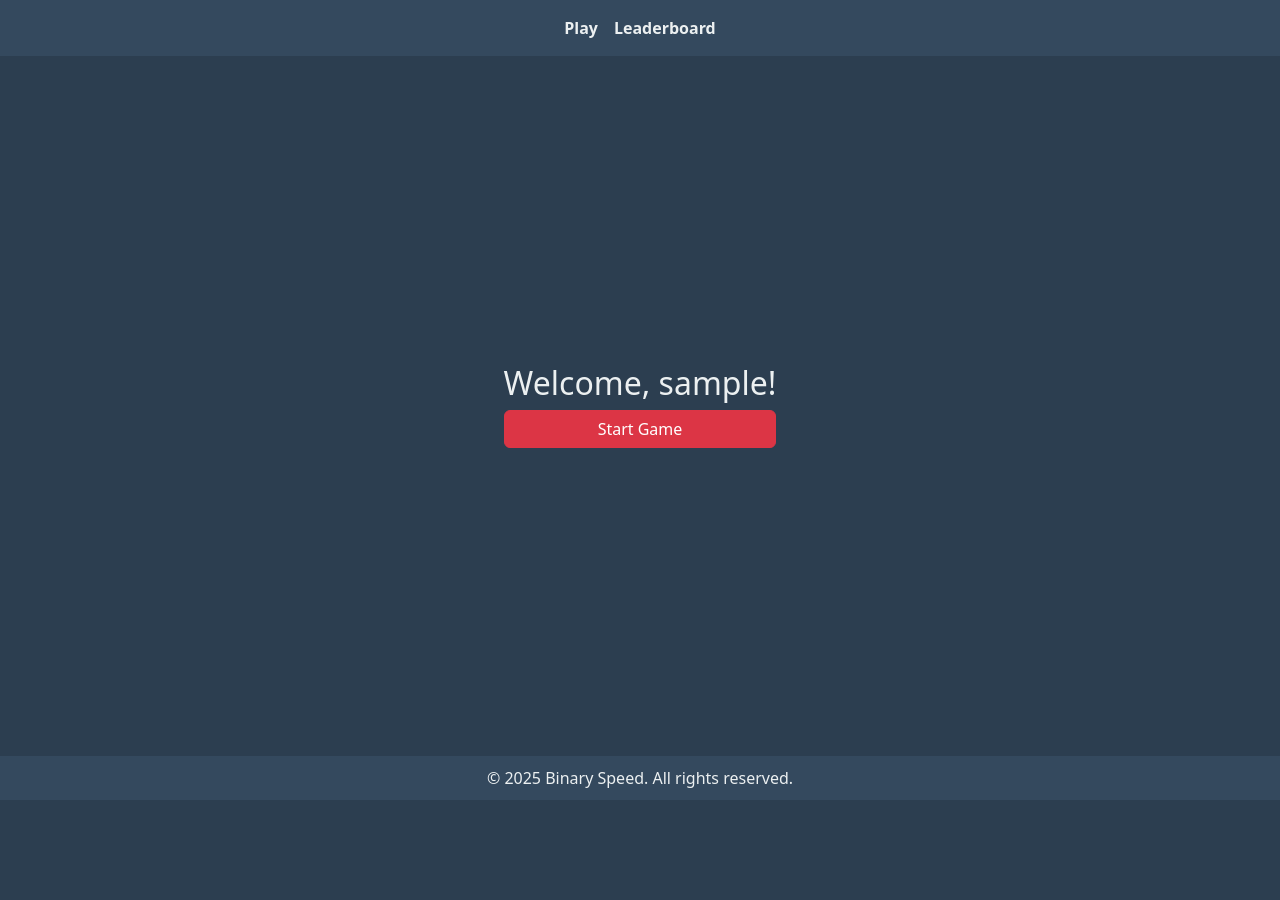
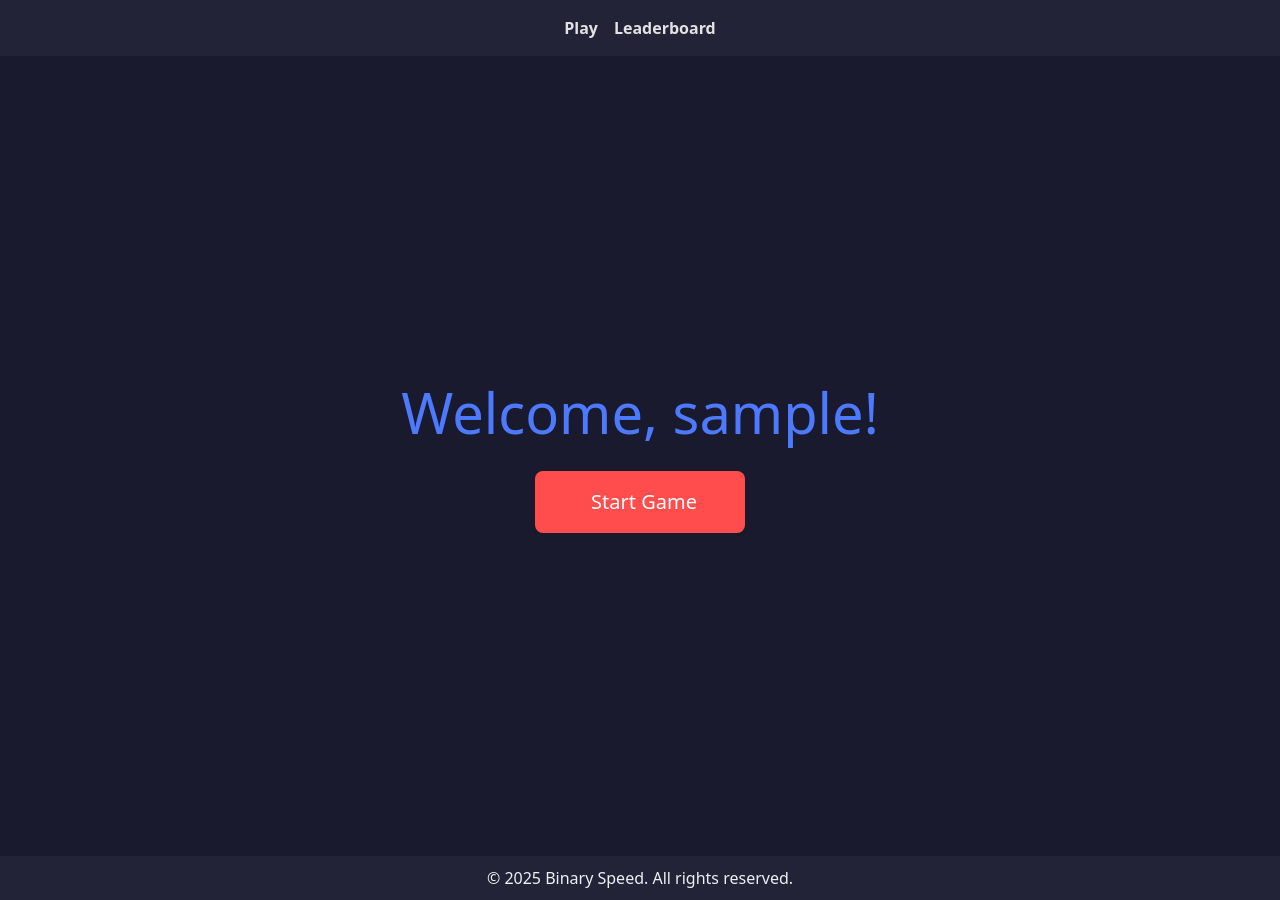
Before and after one commit to PandesalPanpan/binary-speed, a Flask app: page / in a window 1280 px wide. Before the commit the page ends 800 px from the top, so only its background shows below. Run offline with Flask 3, Linux system fonts and the light colour scheme; the visitor is signed in with stand-in values (Sample User, id 1).

Commit message:
big changes: - instead of asking the user for username, it is set to generate a username for user to avoid malicious inputs - overhaul of UI, better game UI, new feedback fixed from floating empty red box and input field being invisible after feedback color

```diff
--- a/app.py
+++ b/app.py
@@ -2,10 +2,13 @@ from flask import Flask, render_template, session, url_for, request, redirect, j
 from flask_sqlalchemy import SQLAlchemy
 from flask_session import Session
 import random
+from faker import Faker
+import uuid
 
 from helpers import apology
 
 app = Flask(__name__)
+fake = Faker()
 
 # Database
 app.config['SQLALCHEMY_DATABASE_URI'] = 'sqlite:///binary_speed.db'
@@ -33,10 +36,11 @@ def leaderboard():
 @app.route('/set_username', methods=['POST'])
 def set_username():
     # Check if user has form username
-    username = request.form.get("username", "Guest")
+    if 'id' not in session:
+        session['id'] = str(uuid.uuid4())
+        session['username'] = fake.first_name()
 
-    session['username'] = username
-    return redirect('/')
+    return redirect(url_for('play'))
 
 @app.route('/start_game')
 def start_game():
--- a/static/css/styles.css
+++ b/static/css/styles.css
@@ -1,16 +1,95 @@
+:root {
+  --bg-dark: #1a1a2e;
+  --bg-card: #232338;
+  --bg-input: #2a2a45;
+  --text-primary: #e2e2e2;
+  --text-secondary: #a0a0a0;
+  --accent-primary: #4d79ff;
+  --accent-danger: #ff4d4d;
+  --accent-success: #47d147;
+  --shadow-color: rgba(0, 0, 0, 0.2);
+}
+
 body {
-  background-color: #2c3e50;
-  color: #ecf0f1;
+  background-color: var(--bg-dark);
+  color: var(--text-primary);
   min-height: 100vh;
   display: flex;
   flex-direction: column;
 }
+
+.card {
+  background-color: var(--bg-card);
+  box-shadow: 0 4px 6px var(--shadow-color);
+  border: none;
+}
+
+.card.bg-light {
+  background-color: var(--bg-input) !important;
+}
+
+.text-primary {
+  color: var(--accent-primary) !important;
+}
+
+.text-secondary {
+  color: var(--text-secondary) !important;
+}
+
+.btn-primary {
+  background-color: var(--accent-primary);
+  border: none;
+  transition: all 0.3s ease;
+}
+
+.btn-primary:hover {
+  background-color: #3d61cc;
+  transform: translateY(-2px);
+}
+
+.btn-danger {
+  background-color: var(--accent-danger);
+  border: none;
+  transition: all 0.3s ease;
+}
+
+.btn-danger:hover {
+  background-color: #cc3d3d;
+  transform: translateY(-2px);
+}
+
+.form-control {
+  background-color: var(--bg-input);
+  border: 1px solid rgba(255, 255, 255, 0.1);
+  color: var(--text-primary);
+}
+
+.form-control:focus {
+  background-color: var(--bg-input);
+  border-color: var(--accent-primary);
+  box-shadow: 0 0 0 0.2rem rgba(77, 121, 255, 0.25);
+  color: var(--text-primary);
+}
+
+.display-4, .display-6 {
+  color: var(--text-primary);
+}
+
+.lead {
+  color: var(--text-secondary);
+}
+
+input::placeholder {
+  color: var(--text-secondary) !important;
+  opacity: 0.7;
+}
+
 .navbar {
-  background-color: #34495e;
+  background-color: var(--bg-card);
 }
 .nav-link {
   transition: all 0.3s ease;
-  color: inherit;
+  color: var(--text-primary);
   font-weight: bold;
 }
 .nav-link:hover {
@@ -27,7 +106,7 @@ body {
 footer {
   text-align: center;
   padding: 10px 0;
-  background-color: #34495e;
+  background-color: var(--bg-card);
   color: #ecf0f1;
 }
 /* Loading from https://loading.io/css/ */
@@ -134,17 +213,17 @@ footer {
 }
 
 .correct-focus {
-  border-color: #28a745 !important;
-  border-width: 3px !important;
-  background-color: #d4edda !important;
-  box-shadow: 0 0 0 0.2rem rgba(40, 167, 69, 0.25) !important;
+  border-color: var(--accent-success) !important;
+  background-color: rgba(71, 209, 71, 0.1) !important;
+  color: var(--text-primary) !important;
+  box-shadow: 0 0 0 0.2rem rgba(71, 209, 71, 0.25) !important;
 }
 
 .wrong-focus {
-  border-color: #dc3545 !important;
-  border-width: 3px !important;
-  background-color: #f8d7da !important;
-  box-shadow: 0 0 0 0.2rem rgba(220, 53, 69, 0.25) !important;
+  border-color: var(--accent-danger) !important;
+  background-color: rgba(255, 77, 77, 0.1) !important;
+  color: var(--text-primary) !important;
+  box-shadow: 0 0 0 0.2rem rgba(255, 77, 77, 0.25) !important;
 }
 
 @keyframes fadeOut {
@@ -166,28 +245,69 @@ footer {
 }
 
 @keyframes fadeInOut {
-  0% { opacity: 0; }
-  10% { opacity: 1; }
-  90% { opacity: 1; }
-  100% { opacity: 0; }
+  0% {
+      opacity: 0;
+      transform: translate(-50%, 0);
+  }
+  10% {
+      opacity: 1;
+      transform: translate(-50%, 0);
+  }
+  90% {
+      opacity: 1;
+      transform: translate(-50%, 0);
+  }
+  100% {
+      opacity: 0;
+      transform: translate(-50%, 0);
+  }
 }
 
 .fade-in-out {
   animation: fadeInOut 3s forwards;
-  color: #dc3545;
-  font-weight: bold;
+  position: absolute;
+  left: 50%;
   margin-top: 10px;
+  padding: 6px 12px;
+  color: var(--accent-danger);
+  background-color: var(--bg-input);
+  border: 1px solid var(--accent-danger);
+  border-radius: 4px;
+  font-weight: 500;
+  font-size: 0.9rem;
+  box-shadow: 0 2px 4px var(--shadow-color);
 }
 
-#correct-answer-display
-{
+#correct-answer-display {
   position: absolute;
-  top: 50%;
   left: 50%;
-  transform: translate(-50%, -50%);
-  padding: 10px 20px;
-  border-radius: 5px;
-  box-shadow: 0 0 10px rgba(0, 0, 0, 0.1);
-  z-index: 1000;
-  display: none;
+  transform: translateX(-50%);
+  margin-top: 10px;
+  padding: 6px 12px;
+  background-color: var(--bg-input);
+  border: 1px solid var(--accent-danger);
+  border-radius: 4px;
+  color: var(--accent-danger);
+  font-weight: 500;
+  font-size: 0.9rem;
+  box-shadow: 0 2px 4px var(--shadow-color);
+  z-index: 10;
+  opacity: 0;
+  visibility: hidden;
 }
+
+#correct-answer-display:not(:empty) {
+  visibility: visible;
+}
+
+.hover-grow {
+  transition: transform 0.2s ease;
+}
+
+.hover-grow:hover {
+  transform: scale(1.05);
+}
+
+.min-vh-50 {
+  min-height: 50vh;
+}
--- a/templates/play.html
+++ b/templates/play.html
@@ -3,32 +3,72 @@
 {% block title %}Play{% endblock %}
 
 {% block content %}
+<div class="container min-vh-100 d-flex align-items-center justify-content-center">
+    <div class="w-100" style="max-width: 600px;">
         {% if not session.get('username') %}
-    <form action="set_username" method="post" class="form-inline mt-3 large-input">
-        <div class="form-group d-flex flex-column justify-content-center">
-            <input type="text" name="username" placeholder="Username" required class="form-group mx-sm-1 mb-2 text-center">
-            <button type="submit" class="btn btn-primary mt-3 mb-2">Enter username</button>
+            <div class="text-center">
+                <h1 class="display-4 mb-4">Binary Speed Game</h1>
+                <p class="lead mb-5">Test your binary to hex conversion skills!</p>
+                <form action="{{ url_for('set_username')}}" method="post">
+                    <button type="submit" class="btn btn-primary btn-lg px-5 py-3 shadow-sm hover-grow">
+                        <i class="fas fa-play me-2"></i>Generate Player Name
+                    </button>
+                </form>
             </div>
-    </form>
         {% else %}
-    <div id="welcome-div" class="d-flex flex-column justify-content-center">
-        <h2>Welcome, {{ session['username'] }}!</h2>
-        <button id="start-game" class="btn btn-danger">Start Game</button>
+            <div id="welcome-div" class="text-center">
+                <h1 class="display-4 mb-4 text-primary">Welcome, {{ session['username'] }}!</h1>
+                <button id="start-game" class="btn btn-danger btn-lg px-5 py-3 shadow-sm hover-grow">
+                    <i class="fas fa-play me-2"></i>Start Game
+                </button>
             </div>
-    <div id="loading" class="lds-ellipsis"><div></div><div></div><div></div><div></div></div>
-    <div id="question-container" class="large-text text-center" style="margin-top: 20px; display: none;">
-        <p id="question"></p>
-        <p id="binary-question" class=" text-center"></p>
-        <input type="text" id="answer" class="form-control large-input mx-auto" placeholder="Answer">
-        <p id="correct-answer-display"></p>
-        <button id="submit-answer" class="btn btn-primary mt-3 ">Enter</button>
-        <p id="timer" class="mt-3">Time Left: <span id="time-left">10.000</span> seconds</p>
-        <p id="points">Points: <span id="points-value">0</span></p>
+
+            <div id="loading" class="lds-ellipsis my-5"></div>
+
+            <div id="question-container" class="card shadow-sm p-5" style="display: none;">
+                <div class="text-center">
+                    <h2 id="question" class="h4 mb-4 text-secondary"></h2>
+                    <p id="binary-question" class="display-6 mb-4 fw-bold"></p>
+
+                    <div class="form-group mb-4">
+                        <input type="text" id="answer"
+                            class="form-control form-control-lg text-center shadow-sm"
+                            placeholder="Enter hex value">
+                        <p id="correct-answer-display" class="mt-2"></p>
                     </div>
-    <div id="result-container" class="text-center" style="margin-top: 20px; display: none;">
-        <p id="result-message" class="large-text"></p>
-        <button class="btn btn-primary mx-auto" id="play-again">Play Again</button>
+
+                    <button id="submit-answer" class="btn btn-primary btn-lg px-5 mb-4 hover-grow">Enter</button>
+
+                    <div class="row mt-4">
+                        <div class="col-6">
+                            <div class="card bg-light">
+                                <div class="card-body">
+                                    <h5 class="card-title text-secondary mb-2">Time Left</h5>
+                                    <p class="display-6 mb-0 text-danger"><span id="time-left">10.000</span>s</p>
                                 </div>
+                            </div>
+                        </div>
+                        <div class="col-6">
+                            <div class="card bg-light">
+                                <div class="card-body">
+                                    <h5 class="card-title text-secondary mb-2">Points</h5>
+                                    <p class="display-6 mb-0 text-success"><span id="points-value">0</span></p>
+                                </div>
+                            </div>
+                        </div>
+                    </div>
+                </div>
+            </div>
+
+            <div id="result-container" class="card shadow-sm p-5" style="display: none;">
+                <div class="text-center">
+                    <p id="result-message" class="display-6 mb-4"></p>
+                    <button class="btn btn-primary btn-lg px-5 hover-grow" id="play-again">
+                        <i class="fas fa-redo me-2"></i>Play Again
+                    </button>
+                </div>
+            </div>
+
             <div id="audio-container" style="display: none;">
                 <audio id="correct-sound" src="{{ url_for('static', filename='audio/correct.mp3') }}"></audio>
                 <audio id="wrong-sound" src="{{ url_for('static', filename='audio/wrong.mp3') }}"></audio>
@@ -36,4 +76,6 @@
 
             <script src="{{ url_for('static', filename='js/play.js') }}"></script>
         {% endif %}
+    </div>
+</div>
 {% endblock %}
```
Lines whose indentation alone changed are shown as unchanged.
